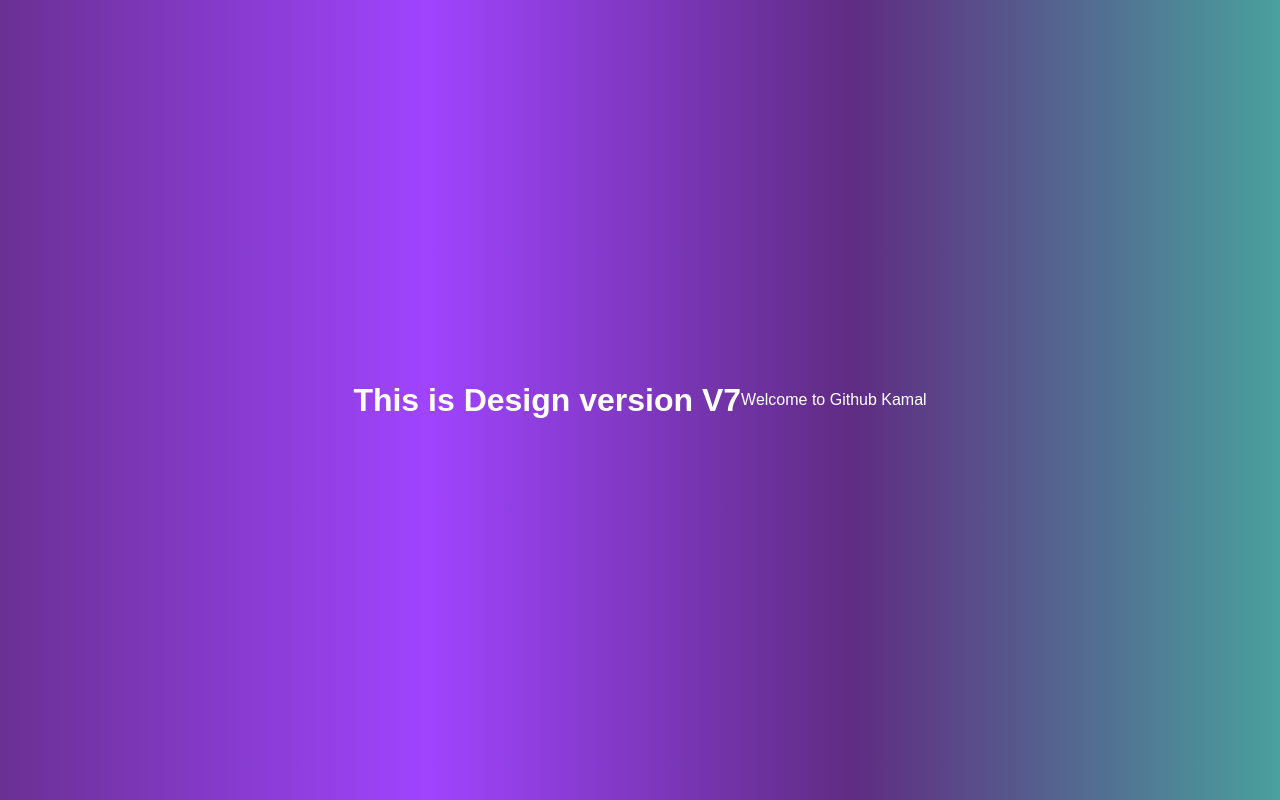
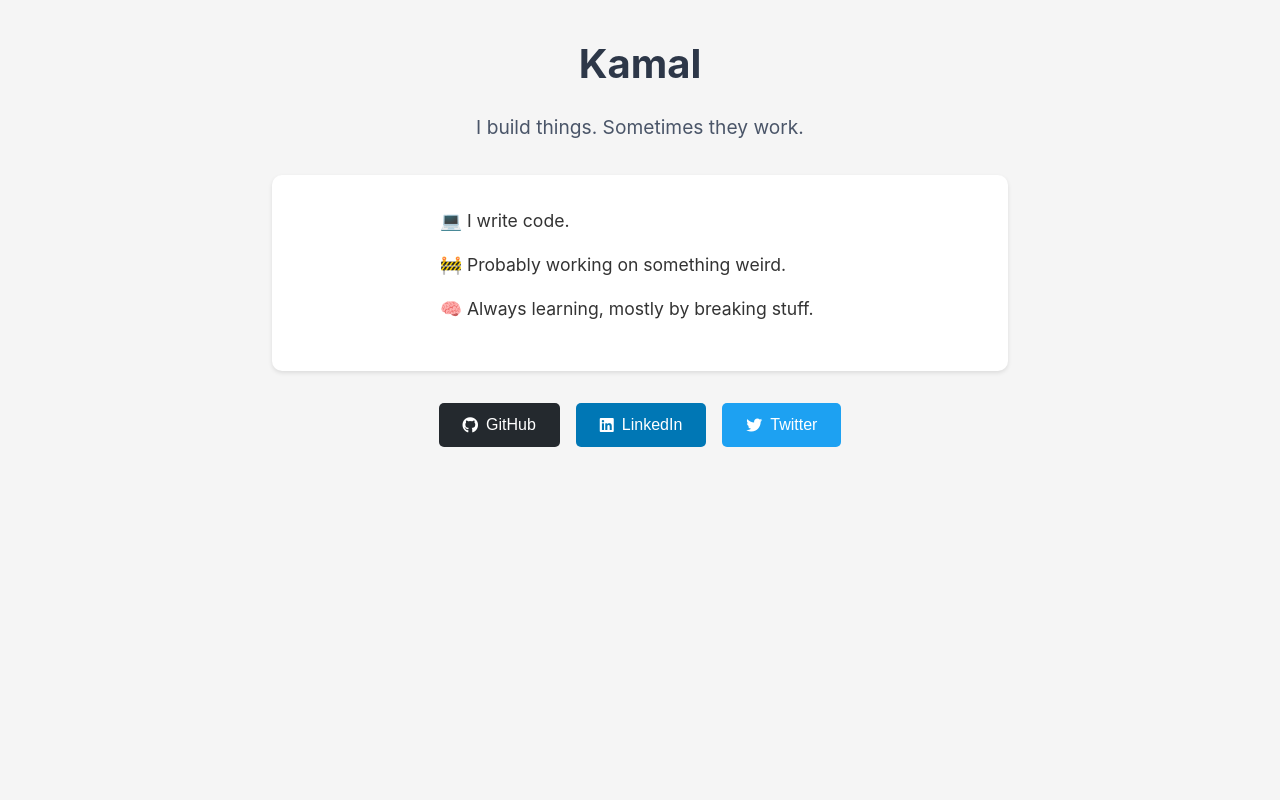
Before and after one commit to KamalSai3/myrepo, a plain HTML site: page index.html in a window 1280 px wide. Drawn offline with Linux system fonts and the light colour scheme.

Commit message:
added js

```diff
--- a/index.html
+++ b/index.html
@@ -4,10 +4,37 @@
     <meta charset="UTF-8">
     <meta name="viewport" content="width=device-width, initial-scale=1.0">
     <link rel="stylesheet" href="styles.css">
-    <title>Document</title>
+    <title>Kamal's Portfolio</title>
 </head>
 <body>
-    <h1>This is Design version V7</h1>
-    <p>Welcome to Github Kamal</p>
+    <div class="container">
+        <h1>Kamal</h1>
+        <p class="tagline">I build things. Sometimes they work.</p>
+
+        <div class="info-section">
+            <ul class="info-list">
+                <li>💻 I write code.</li>
+                <li>🚧 Probably working on something weird.</li>
+                <li>🧠 Always learning, mostly by breaking stuff.</li>
+            </ul>
+        </div>
+
+        <div class="social-buttons">
+            <button id="github-btn" class="social-btn github">
+                <i class="fab fa-github"></i> GitHub
+            </button>
+            <button id="linkedin-btn" class="social-btn linkedin">
+                <i class="fab fa-linkedin"></i> LinkedIn
+            </button>
+            <button id="twitter-btn" class="social-btn twitter">
+                <i class="fab fa-twitter"></i> Twitter
+            </button>
+        </div>
+    </div>
+
+    <!-- Font Awesome for icons -->
+    <link rel="stylesheet" href="https://cdnjs.cloudflare.com/ajax/libs/font-awesome/5.15.4/css/all.min.css">
+    <!-- Custom JavaScript -->
+    <script src="script.js"></script>
 </body>
 </html>
--- /dev/null
+++ b/script.js
@@ -0,0 +1,22 @@
+// Function to handle GitHub button click
+function openGitHub() {
+    window.open('https://github.com/yourusername', '_blank');
+}
+
+// Function to handle LinkedIn button click
+function openLinkedIn() {
+    window.open('https://linkedin.com/in/yourusername', '_blank');
+}
+
+// Function to handle Twitter button click
+function openTwitter() {
+    window.open('https://twitter.com/yourusername', '_blank');
+}
+
+// Add event listeners when the DOM is loaded
+document.addEventListener('DOMContentLoaded', function() {
+    // Add click event listeners to buttons
+    document.getElementById('github-btn').addEventListener('click', openGitHub);
+    document.getElementById('linkedin-btn').addEventListener('click', openLinkedIn);
+    document.getElementById('twitter-btn').addEventListener('click', openTwitter);
+});
--- a/styles.css
+++ b/styles.css
@@ -1,28 +1,106 @@
 /* styles.css */
+* {
+    margin: 0;
+    padding: 0;
+    box-sizing: border-box;
+}
+
 body {
-    /* Set a gradient background from purple to teal */
-    background: linear-gradient(to right, #6a3093, #a044ff, #5f2c82, #49a09d);
-    font-family: Arial, sans-serif;
-    /* Sets a clean, modern font for the body text */
-    color: white;
-    /* Sets the text color to white for better contrast */
-    margin: 0;
-    /* Removes default margin */
-    padding: 0;
-    /* Removes default padding */
-    display: flex;
-    /* Enables flexbox layout */
-    justify-content: center;
-    /* Centers content horizontally */
-    align-items: center;
-    /* Centers content vertically */
-    height: 100vh;
-    /* Makes the body take the full height of the viewport */
+    font-family: -apple-system, BlinkMacSystemFont, 'Segoe UI', Roboto, Oxygen, Ubuntu, Cantarell, 'Open Sans', 'Helvetica Neue', sans-serif;
+    line-height: 1.6;
+    color: #333;
+    background-color: #f5f5f5;
+}
+
+.container {
+    max-width: 800px;
+    margin: 0 auto;
+    padding: 2rem;
+    text-align: center;
 }
 
 h1 {
-    font-size: 2em;
-    /* Sets the size of the header text */
-    text-align: center;
-    /* Centers the header text */
+    font-size: 2.5rem;
+    margin-bottom: 1rem;
+    color: #2d3748;
 }
+
+.tagline {
+    font-size: 1.2rem;
+    color: #4a5568;
+    margin-bottom: 2rem;
+}
+
+.info-section {
+    background-color: white;
+    padding: 2rem;
+    border-radius: 10px;
+    box-shadow: 0 2px 4px rgba(0, 0, 0, 0.1);
+    margin-bottom: 2rem;
+}
+
+.info-list {
+    list-style: none;
+    text-align: left;
+    max-width: 400px;
+    margin: 0 auto;
+}
+
+.info-list li {
+    margin-bottom: 1rem;
+    font-size: 1.1rem;
+}
+
+.social-buttons {
+    display: flex;
+    gap: 1rem;
+    justify-content: center;
+    flex-wrap: wrap;
+}
+
+.social-btn {
+    padding: 0.8rem 1.5rem;
+    border: none;
+    border-radius: 5px;
+    font-size: 1rem;
+    cursor: pointer;
+    transition: transform 0.2s, box-shadow 0.2s;
+    display: flex;
+    align-items: center;
+    gap: 0.5rem;
+}
+
+.social-btn:hover {
+    transform: translateY(-2px);
+    box-shadow: 0 4px 6px rgba(0, 0, 0, 0.1);
+}
+
+.github {
+    background-color: #24292e;
+    color: white;
+}
+
+.linkedin {
+    background-color: #0077b5;
+    color: white;
+}
+
+.twitter {
+    background-color: #1da1f2;
+    color: white;
+}
+
+@media (max-width: 600px) {
+    .container {
+        padding: 1rem;
+    }
+
+    .social-buttons {
+        flex-direction: column;
+    }
+
+    .social-btn {
+        width: 100%;
+        justify-content: center;
+    }
+}
```
